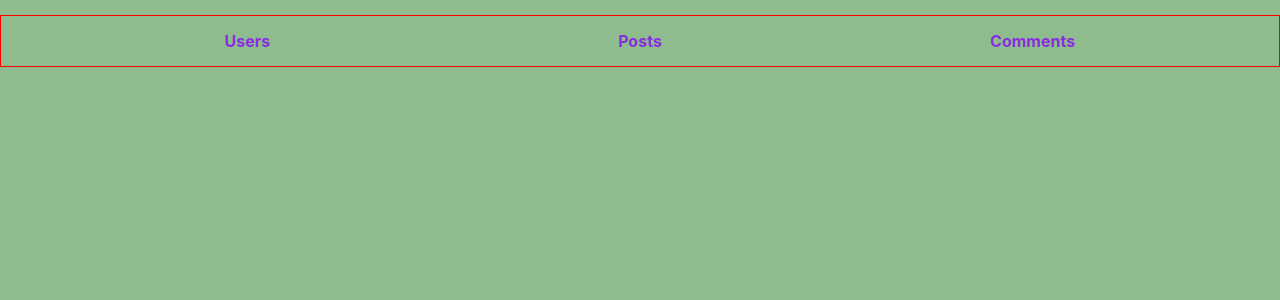
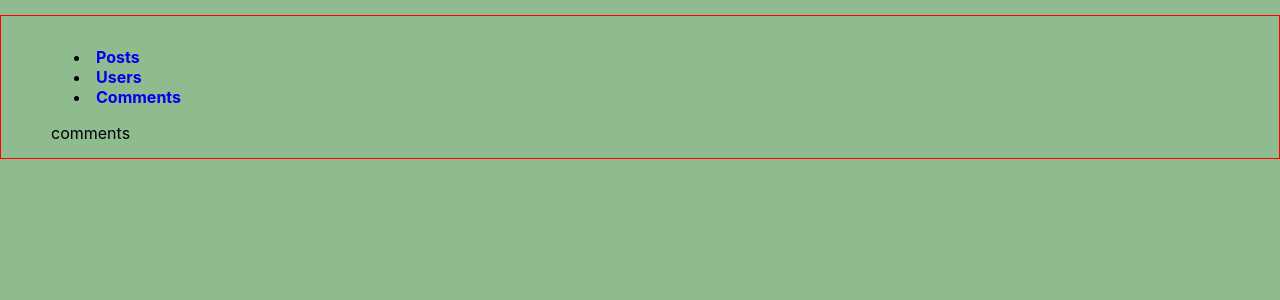
Before and after one commit to lyulka-yar/OWU-React, a React (Create React App) app in the folder react_october/: page /comments in a window 1280 px wide. Shown: the top 300 px of the page. Built offline with nearby package versions, Linux system fonts and the light colour scheme.

Commit message:
changes in routes

```diff
--- a/react_october/src/App.css
+++ b/react_october/src/App.css
@@ -36,21 +36,42 @@
         transform: rotate(360deg);
     }
 }
-body{
+
+body {
     padding: 15px 50px;
     background: darkseagreen;
     max-width: 1400px;
     margin: 15px auto;
     border: 1px solid red;
 }
+
 .wrap {
     display: flex;
     justify-content: space-around;
+    flex-direction: column;
+}
+.olo {
+    background: tomato;
+    width: 100px;
+    text-align: center;
+    padding: 5px 0;
+    border-radius: 5px;
+    color: white;
+}
+.olo:hover {
+    background: #cd2c10;
+}
+ .card {
+     display: flex;
+     justify-content: space-between;
+     border: 2px dotted red;
+     margin: 5px;
+     padding: 15px;
+ }
 
-}
 .wrap a {
     text-decoration: none;
-  color:  blueviolet;
+
     margin: 5px;
 }
 
--- a/react_october/src/App.js
+++ b/react_october/src/App.js
@@ -3,35 +3,29 @@ import './App.css';
 import Users from "./components/Users/Users";
 import Posts from "./components/Posts/Posts";
 import Comments from "./components/Comments/Comments";
-
-
-import {
-    BrowserRouter as Router,
-    Switch,
-    Route,
-    Link
-} from "react-router-dom";
+import {Link, Route, Switch, withRouter} from "react-router-dom";
 
 
 class App extends Component {
     render() {
+
+
         return (
-            <Router>
-                <div className={'wrap'}>
-                    <div className={'user'}> <Link to={'/users'}><b>Users</b></Link></div>
-                    <div className={'post'}><Link to={'/posts'}><b>Posts</b></Link></div>
-                    <div className={'comment'}><Link to={'/comments'}><b>Comments</b></Link></div>
-                </div>
+
+            <div className={`wrap`}>
+                <ul>
+                    <li><Link to={'/posts'}><b>Posts</b></Link></li>
+                    <li><Link to={'/users'}><b>Users</b></Link></li>
+                    <li><Link to={'/comments'}><b>Comments</b></Link></li>
+                </ul>
                 <Switch>
-                    <div className={'user'}><Route exact path={'/users'} children={<Users/>}/></div>
-                    <div className={'post'}><Route exact path={'/posts'} children={<Posts/>}/></div>
-                    <div className={'comment'}><Route exact path={'/comments'} children={<Comments/>}/></div>
+                    <Route path={'/posts'} component={Posts}/>
+                    <Route path={'/users'} component={Users}/>
+                    <Route path={'/comments'} component={Comments}/>
                 </Switch>
-
-            </Router>
+            </div>
         );
-
     }
 }
 
-export default App;
+export default withRouter(App);
--- /dev/null
+++ b/react_october/src/components/Comments/Comments.js
@@ -0,0 +1,13 @@
+import React, {Component} from 'react';
+
+class Comments extends Component {
+    render() {
+        return (
+            <div>
+                comments
+            </div>
+        );
+    }
+}
+
+export default Comments;
--- a/react_october/src/components/Posts/Post.js
+++ b/react_october/src/components/Posts/Post.js
@@ -1,20 +1,29 @@
 import React, {Component} from 'react';
+import {Link, withRouter, Route} from "react-router-dom";
+
 
 class Post extends Component {
     render() {
-        let {post} = this.props;
+        let {post, match: {url}} = this.props;
+
         return (
-
-                <div>
-
-                    {/*UserId: {post.userId}; <br/>*/}
-                    Id: {post.id}; <br/>
-                    title: {post.title};
-
-                </div>
-
+            <div className={'card'}>
+                {/*UserId: {post.userId}; <br/>*/}
+                {/*Id: {post.id}; <br/>*/}
+                title: {post.title};
+                {
+                    <Link className={'olo'} to={`${url}/${post.id}`}>more info</Link>
+                }
+                {
+                    <Route path={url + '/:id'} render={(props) => {
+                        let {match: {params: {id}}} = props;
+                        return ('gggg')
+                    }
+                    }/>
+                }
+            </div>
         );
     }
 }
 
-export default Post;
+export default withRouter(Post);
--- a/react_october/src/components/Posts/Posts.js
+++ b/react_october/src/components/Posts/Posts.js
@@ -1,6 +1,7 @@
 import React, {Component} from 'react';
 import Post from "./Post";
 import AppServices from "../services/AppServices";
+import {Link, Route, withRouter} from "react-router-dom";
 
 class Posts extends Component {
     appService = new AppServices();
@@ -14,15 +15,14 @@ class Posts extends Component {
     render() {
 
         let {posts} = this.state;
+        let {match:{url},match} = this.props;
         return (
             <div>
-                {posts.map(value => <Post post={value} key={value.id}/>)}
-
+                {posts.map(value => <Post post={value} key={value.id} />)}
             </div>
         );
-
 
     }
 }
 
-export default Posts;
+export default withRouter(Posts);
--- a/react_october/src/index.js
+++ b/react_october/src/index.js
@@ -3,12 +3,16 @@ import ReactDOM from 'react-dom';
 import './index.css';
 import App from './App';
 import reportWebVitals from './reportWebVitals';
+import {BrowserRouter as Router} from "react-router-dom";
 
 ReactDOM.render(
-  <React.StrictMode>
-    <App />
-  </React.StrictMode>,
-  document.getElementById('root')
+    <React.StrictMode>
+        <Router>
+            <App/>
+
+        </Router>
+    </React.StrictMode>,
+    document.getElementById('root')
 );
 
 // If you want to start measuring performance in your app, pass a function
```
Also changed, not shown: 1 other file (tests, documents, lock files or other folders). Lines whose indentation alone changed are shown as unchanged.
